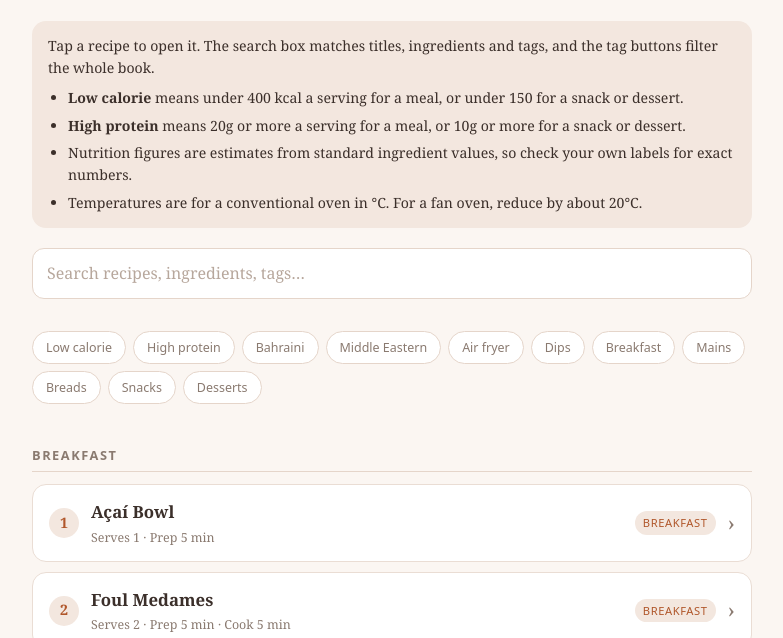
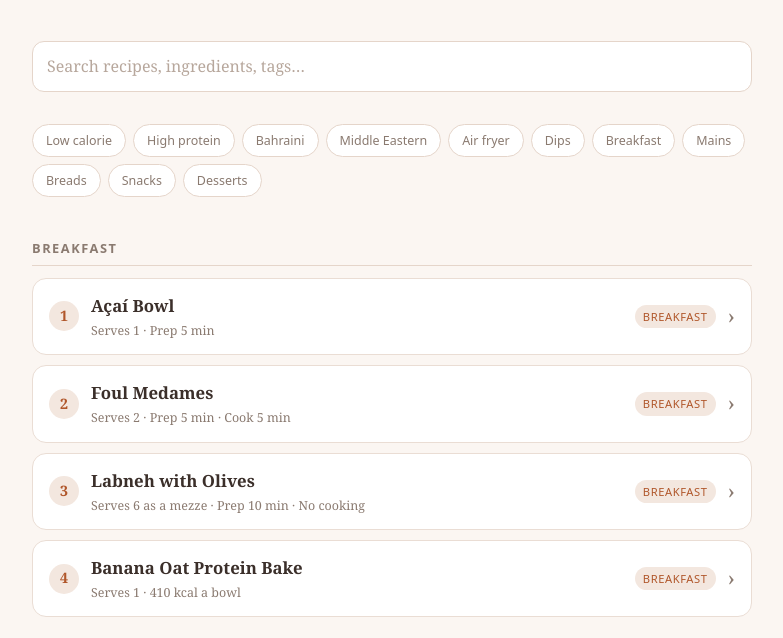
Before and after one commit to sorayaalassmi/sorayas-kitchen, a plain HTML site: page index.html in a window 1280 px wide. Shown: the part 106-744 px from the top of the page, without its empty margins (248-1031 px from the left). Drawn offline with Linux system fonts and the light colour scheme.

Commit message:
Remove 'How to use this book' intro box
Co-Authored-By: Claude Opus 4.8 <noreply@anthropic.com>

```diff
--- a/index.html
+++ b/index.html
@@ -78,7 +78,6 @@ footer{text-align:center;color:var(--muted);font-size:.8rem;margin-top:28px;font
 @media print{.note,#tagbar,#count,.tags{display:none!important}}
 </style></head><body><div class="wrap">
 <header><h1>Soraya's Kitchen</h1><p class="sub">Every recipe in one book · tap one to open it, then share it</p></header>
-<div class="note" id="note"></div>
 <input class="search" id="q" type="search" placeholder="Search recipes, ingredients, tags…" autocomplete="off">
 <div id="tagbar"></div>
 <p id="count"></p>
@@ -3641,9 +3640,6 @@ function lcRender(ls){
  if(ul.length)h+='<ul>'+ul.join('')+'</ul>';
  return h;
 }
-var how=lcRender(lcSect('How to use this book'));
-if(how)document.getElementById('note').innerHTML=how;
-
 /* ---- tag filter ---- */
 var FILTERS=['Low calorie','High protein','Bahraini','Middle Eastern','Air fryer','Dips','Breakfast','Mains','Breads','Snacks','Desserts'];
 var active=null;
```
